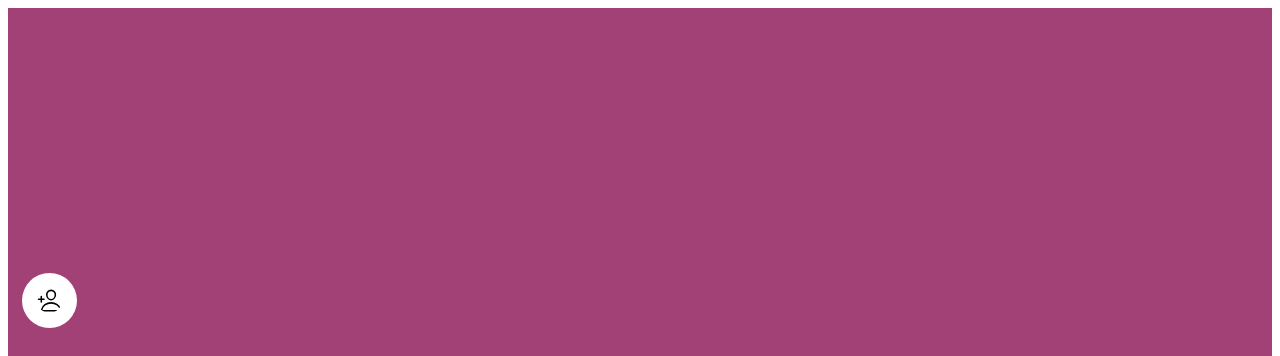
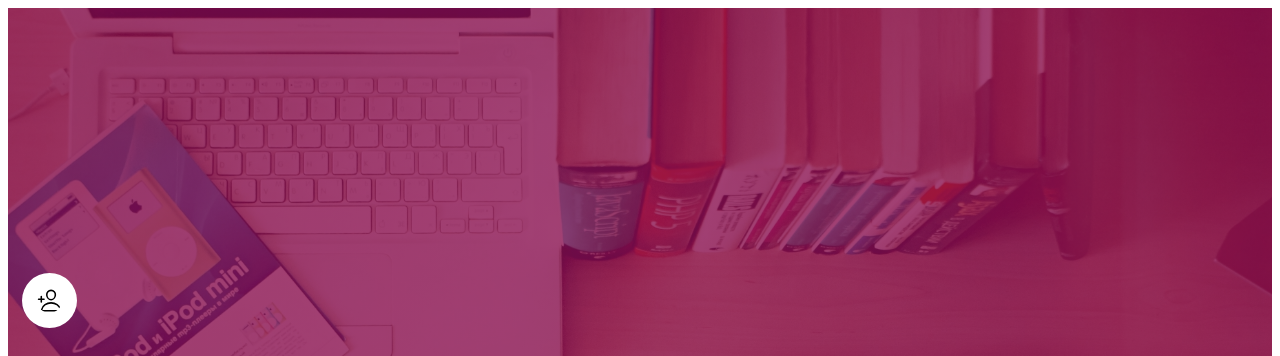
Before and after one commit to harsh-kumar-css/trial, a plain HTML site: page admin.html in a window 1280 px wide. Shown: the top 356 px of the page. Drawn offline with Linux system fonts and the light colour scheme; the site is published under a folder, as on GitHub Pages, so addresses that start at the root find nothing.

Commit message:
Update admin.css

```diff
--- a/admin.css
+++ b/admin.css
@@ -4,8 +4,8 @@ html {
 
 .first {
   height: 100vh;
-  background-image: -webkit-gradient(linear, left top, left bottom, from(rgba(129, 0, 71, 0.747))), url(/admin_backg.jpg);
-  background-image: linear-gradient(rgba(129, 0, 71, 0.747)), url(/admin_backg.jpg);
+  background-image: -webkit-gradient(linear, left top, left bottom, from(rgba(129, 0, 71, 0.747))), url(admin_backg.jpg);
+  background-image: linear-gradient(rgba(129, 0, 71, 0.747)), url(admin_backg.jpg);
   background-size: cover;
   background-attachment: fixed;
   display: -webkit-box;
```
